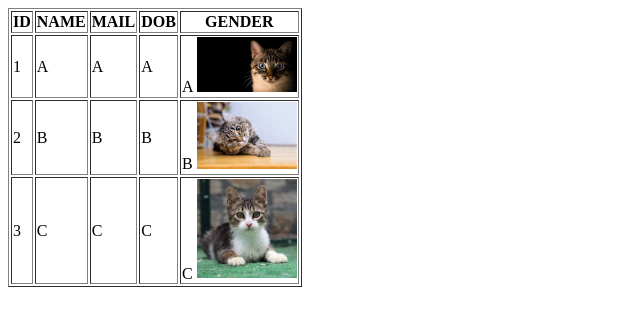
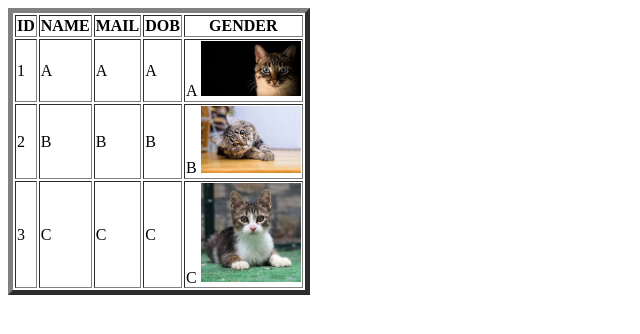
Before and after one commit to moymuna/html, a plain HTML site: page SECEND CLASS/table.html in a window 1280 px wide. Shown: the whole page, without its empty margins (0-640 px from the left). Drawn offline with Linux system fonts and the light colour scheme.

Commit message:
Update table.html

```diff
--- a/SECEND CLASS/table.html
+++ b/SECEND CLASS/table.html
@@ -6,7 +6,7 @@
     <title>Document</title>
   </head>
   <body>
-    <table border="">
+    <table border="5">
       <tr>
         <th>ID</th>
         <th>NAME</th>
```
